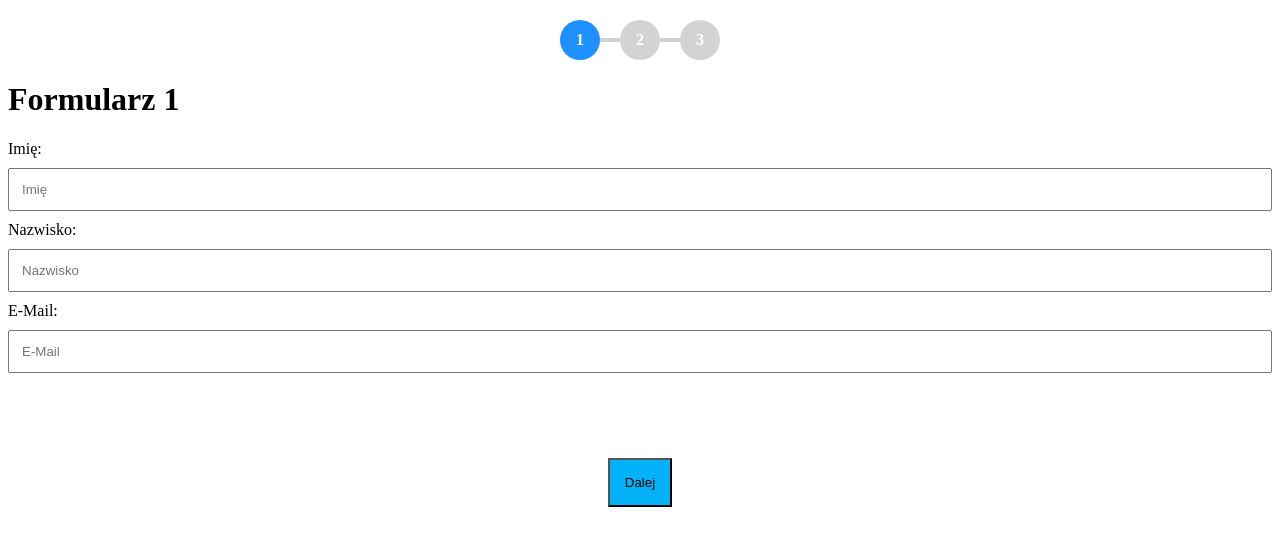
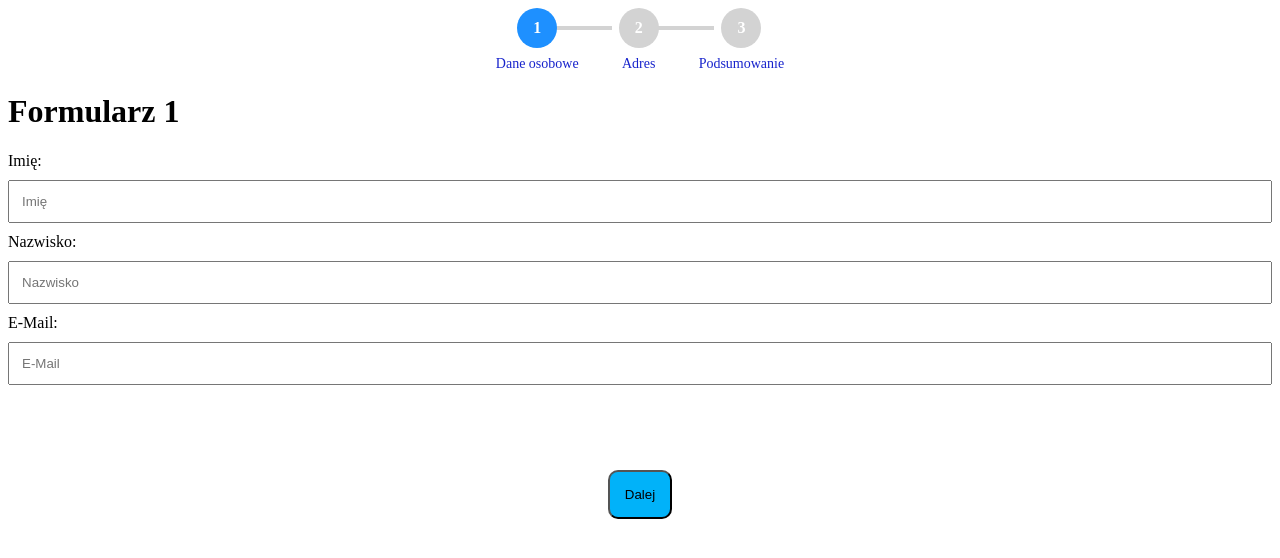
Before and after one commit to nic00la1/UserDataForm, a React (Vite) app in the folder userDataForm/: page / in a window 1280 px wide. Shown: the top 558 px of the page. Built offline with nearby package versions, Linux system fonts and the light colour scheme.

Commit message:
styl paska nawigacyjnego

```diff
--- a/userDataForm/src/App.jsx
+++ b/userDataForm/src/App.jsx
@@ -22,9 +22,18 @@ function App() {
     <>
       <div>
         <div className='progress'>
-          <div className={`circle ${step >= 1 ? "active" : ""}`}>1</div>
-          <div className={`circle ${step >= 2 ? "active" : ""}`}>2</div>
-          <div className={`circle ${step >= 3 ? "active" : ""}`}>3</div>
+          <div className='step'>
+            <div className={`circle ${step === 1 ? "active" : step > 1 ? "completed" : ""}`}>1</div>
+            <div className='label'>Dane osobowe</div>
+          </div>
+          <div className='step'>
+            <div className={`circle ${step === 2 ? "active" : step > 2 ? "completed" : ""}`}>2</div>
+            <div className='label'>Adres</div>
+          </div>
+          <div className='step'>
+            <div className={`circle ${step === 3 ? "active" : step > 3 ? "completed" : ""}`}>3</div>
+            <div className='label'>Podsumowanie</div>
+          </div>
         </div>
         {step === 1 && (
           <Form1 formData={formData} setFormData={setFormData} setStep={setStep}/>
--- a/userDataForm/src/index.css
+++ b/userDataForm/src/index.css
@@ -11,6 +11,7 @@ button {
     background-color: rgb(1, 178, 249);
     padding: 15px;
     cursor: pointer;
+    border-radius: 10px;
 }
 
 button:hover {
@@ -28,8 +29,15 @@ button:hover {
 .progress {
     display: flex;
     justify-content: center;
+    align-items: flex-start;
+    gap: 40px;
+}
+
+.step {
+    display: flex;
+    flex-direction: column;
     align-items: center;
-    margin: 20px 0;
+    position: relative;
 }
 
 .circle {
@@ -42,7 +50,6 @@ button:hover {
     align-items: center;
     font-weight: bold;
     color: white;
-    margin: 0 10px;
     position: relative;
 }
 
@@ -54,21 +61,28 @@ button:hover {
     background-color: steelblue;
 }
 
-.circle::after {
+.step::after {
     content: "";
     position: absolute;
-    top: 50%;
-    right: -50px;
-    width: 50px;
+    top: 20px;
+    left: 50%;
+    width: 75px;
     height: 4px;
     background-color: lightgray;
     transform: translateY(-50%);
+    z-index: -1;
 }
 
-.circle:last-child::after {
+.step:last-child::after {
     display: none;
 }
 
-.circle.completed::after {
+.step.completed::after {
     background-color: steelblue;
 }
+
+.label {
+    margin-top: 8px;
+    font-size: 14px;
+    color: #1723cc;
+}
```
